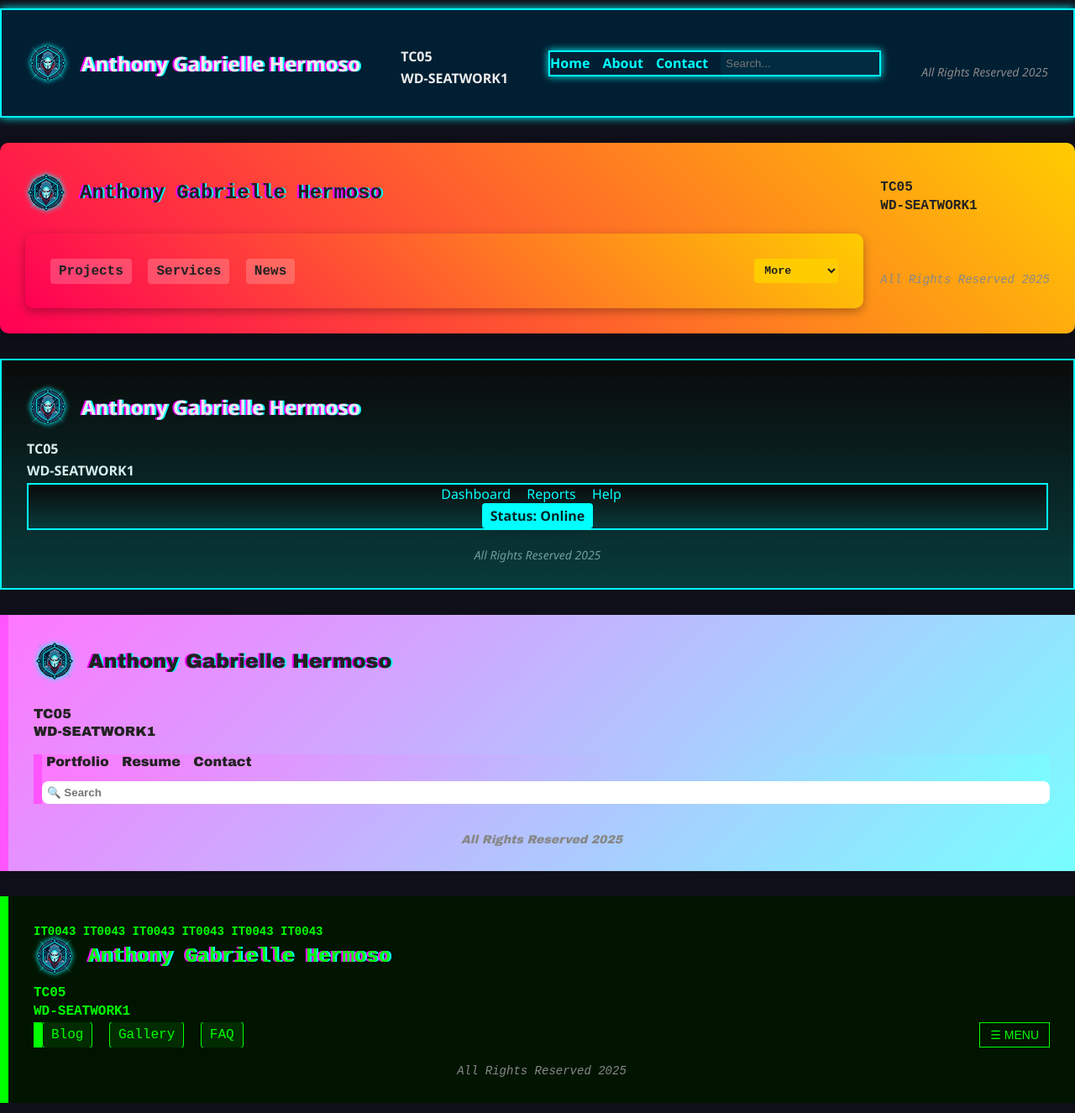
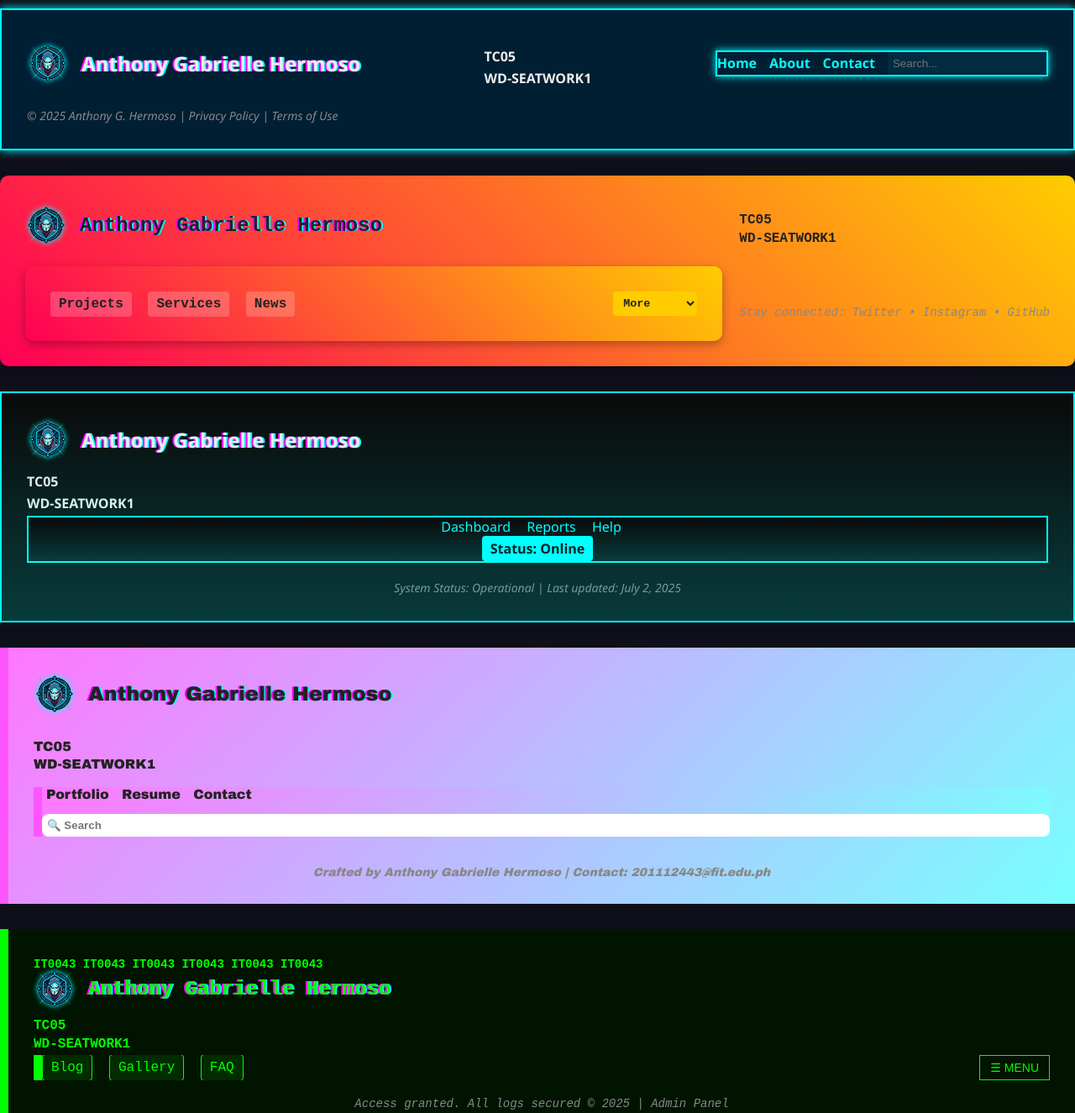
Before and after one commit to gucciboy13/WD-Seatwork-1-Hermoso, a plain HTML site: page index.html in a window 1280 px wide. Shown: the part 20-1345 px from the top of the page at 84% size. Drawn offline with Linux system fonts and the light colour scheme.

Commit message:
refactor:update4

```diff
--- a/index.html
+++ b/index.html
@@ -333,7 +333,7 @@
     <a href="#">Contact</a>
     <input type="text" placeholder="Search...">
   </div>
-    <div class="box-footer">All Rights Reserved 2025</div>
+  <div class="box-footer">© 2025 Anthony G. Hermoso | Privacy Policy | Terms of Use</div>
 </div>
 
 <!-- BOX 2 -->
@@ -358,7 +358,7 @@
       <option>Help Me</option>
     </select>
   </div>
-    <div class="box-footer">All Rights Reserved 2025</div>
+  <div class="box-footer">Stay connected: Twitter • Instagram • GitHub</div>
 </div>
 
 <!-- BOX 3 -->
@@ -379,7 +379,7 @@
     </div>
     <div class="status">Status: Online</div>
   </div>
-    <div class="box-footer">All Rights Reserved 2025</div>
+  <div class="box-footer">System Status: Operational | Last updated: July 2, 2025</div>
 </div>
 
 <!-- BOX 4 -->
@@ -400,7 +400,7 @@
     </div>
     <input type="search" placeholder="🔍 Search">
   </div>
-    <div class="box-footer">All Rights Reserved 2025</div>
+  <div class="box-footer">Crafted by Anthony Gabrielle Hermoso | Contact: 201112443@fit.edu.ph</div>
 </div>
 
 <!-- BOX 5 -->
@@ -422,7 +422,7 @@
     </div>
     <button class="menu-btn">☰ MENU</button>
   </div>
-    <div class="box-footer">All Rights Reserved 2025</div>
+  <div class="box-footer">Access granted. All logs secured © 2025 | Admin Panel</div>
 </div>
 
 </body>
```
Also changed, not shown: 1 other file. Lines whose indentation alone changed are shown as unchanged.
